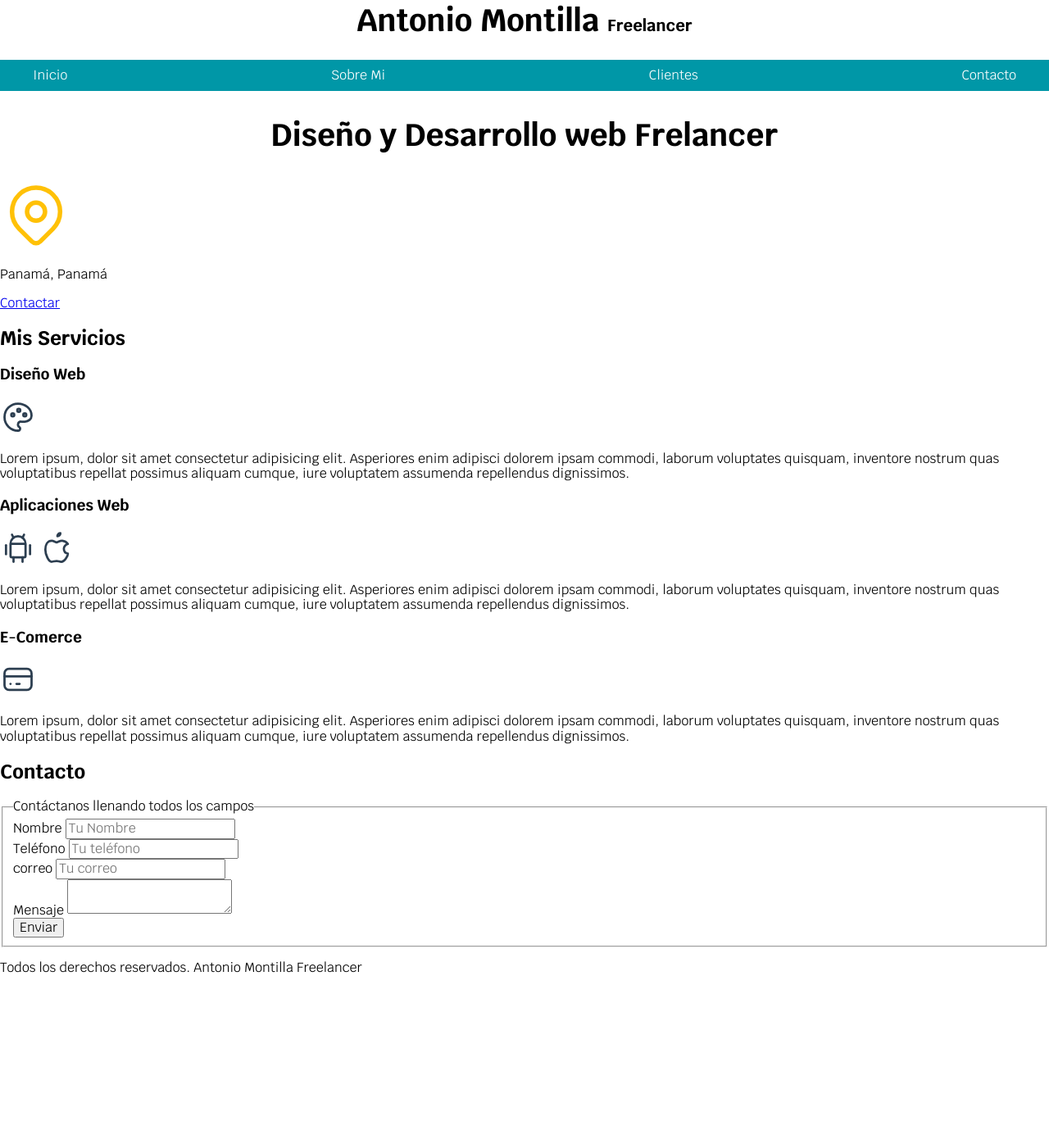
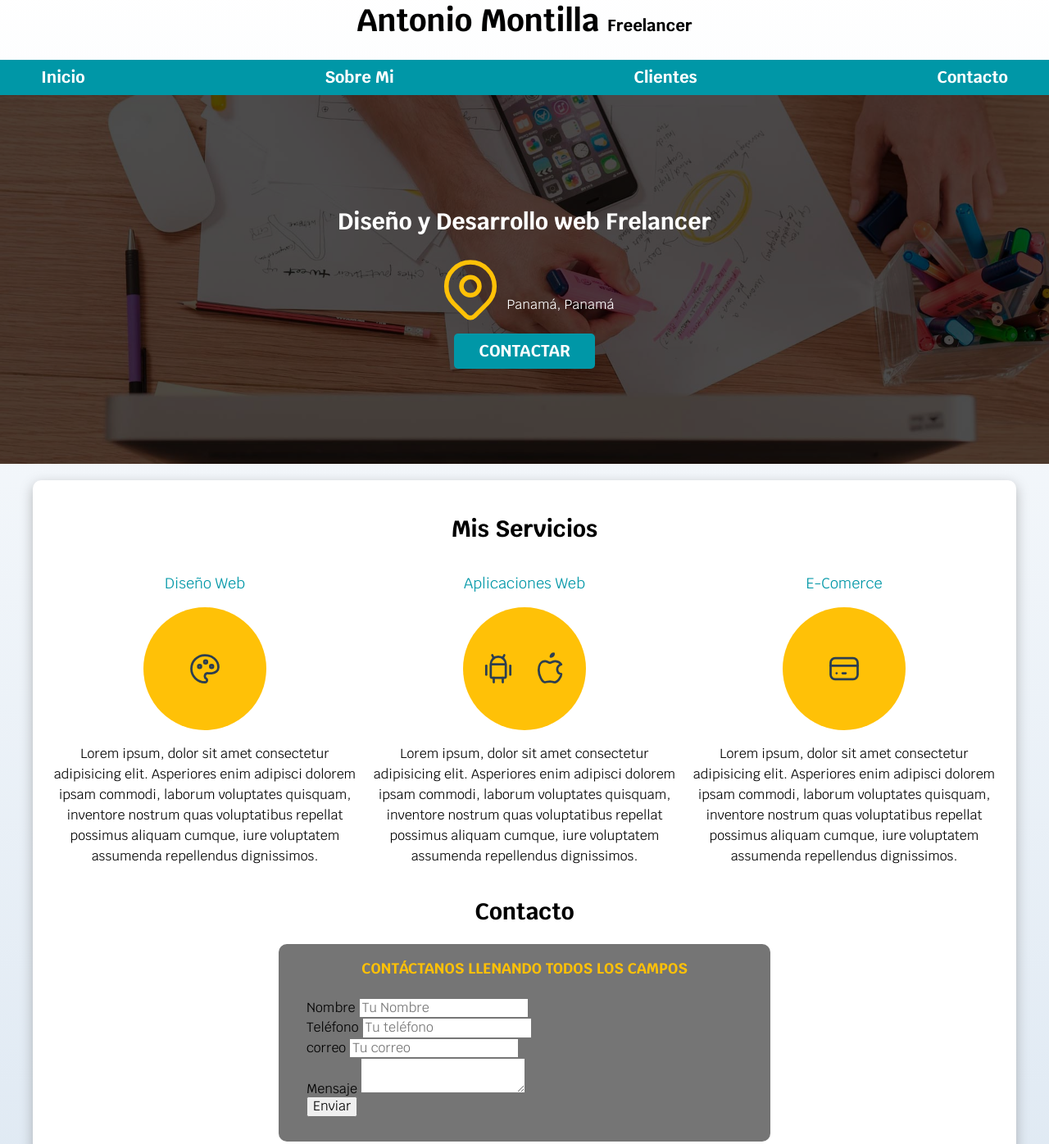
Before and after one commit to AntonioMontilla08/Freelancer, a plain HTML site: page freelancer_inicio/index.html in a window 1280 px wide. Shown: the part 22-1418 px from the top of the page at 82% size. Before the commit the page ends 1228 px from the top, so only its background shows below. Drawn offline with Linux system fonts and the light colour scheme.

Commit message:
en trabajo

```diff
--- a/freelancer_inicio/css/styles.css
+++ b/freelancer_inicio/css/styles.css
@@ -4,43 +4,195 @@
     --primario: #ffc107;
     --secundario: #0097A7;
     --gris: #757575;
+    --grisClaro: #dfe9f3;
 }
 
+/* Globales */
 html{
     font-size: 62.5%;
+    box-sizing: border-box; /* Hack Box Model */
+    }
+
+*, *:before, *:after {
+    box-sizing: inherit;
 }
 
 body{
     font-size: 16px; /* 1rem = 10px */
     font-family: "Krub", sans-serif;
+    background-image: linear-gradient(to top, var(--grisClaro) 0%, var(--blanco) 100%);
 }
 
-.titulo {
-    text-align: center;
-    font-size: 3.8rem;
-
+.contenedor {
+    max-width: 120rem;
+    margin: 0 auto;
 }
 
+.boton{
+    background-color: var(--secundario);
+    color: var(--blanco);
+    padding: 1rem 3rem;
+    margin-top: 1rem;
+    font-size: 2rem;
+    text-decoration: none;
+    text-transform: uppercase;
+    font-weight: 700;
+    border-radius: .5rem;
+    width: 90%;
+    text-align: center;
+}
+
+@media (min-width: 480px) {
+    .boton{
+        width: auto;
+    }
+}
+
+.sombra {
+    box-shadow: 0px 5px 15px 0px rgba(112,112,112,0.48);
+    background-color: var(--blanco);
+    padding: 2rem;
+    border-radius: 1rem;
+}
+
+/* Tipografia */
+h1{
+    font-size: 3.8rem;
+}
+
+h2{
+    font-size: 2.8rem;
+}
+
+h3{
+    font-size: 1.8rem;
+}
+
+h1, h2, h3 {
+    text-align: center;
+}
+
+/* Titulos */
 .titulo span {
     font-size: 2rem;
 }
 
-.contenedor {
-    width: 120rem;
-    margin: 0 auto;
-}
-
+/* Navegacion Principal */
 .nav-bg {
     background-color: var(--secundario);
 }
 
 .navegacion-principal{
-    padding: 1rem;
     display: flex;
-    justify-content: space-between;
+    flex-direction: column;
+}
+
+@media (min-width: 768px) {
+    .navegacion-principal{
+        flex-direction: row;
+        justify-content: space-between;
+    }
 }
 
 .navegacion-principal a{
+    display: block;
+    text-align: center;
     color: var(--blanco);
     text-decoration: none;
+    font-size: 2rem;
+    font-weight: 700;
+    padding: 1rem;
 }
+
+.navegacion-principal a:hover {
+    background-color: var(--primario);
+    color: var(--negro);
+}
+
+/* Hero */
+.hero {
+    background-image: url(../img/hero.jpg);
+    background-repeat: no-repeat;
+    background-size: cover;
+    height: 450px;
+    position: relative;
+    margin-bottom: 2rem;
+}
+
+.contenido-hero{
+    position: absolute;
+    background-color: rgba(0,0,0, .7); /*forma antigua*/
+    background-color: rgb(0 0 0 / 70%);
+    width: 100%;
+    height: 100%;
+    display: flex;
+    flex-direction: column;
+    align-items: center;
+    justify-content: center;
+}
+
+.contenido-hero h2, .contenido-hero p{
+    color: var(--blanco);
+}
+
+.contenido-hero .ubicacion{
+    display: flex;
+    align-items: flex-end;
+}
+
+/* Servicios */
+@media (min-width: 768px) {
+    .servicios {
+        display: grid;
+        grid-template-columns: repeat(3, 1fr);
+        column-gap: 1rem;
+    }
+}
+
+.servicio {
+ display: flex;
+ flex-direction: column;
+ align-items: center;
+}
+
+.servicio h3 {
+    color:  var(--secundario);
+    font-weight: normal;
+}
+
+.servicio p{
+    line-height: 2.5rem;
+    text-align: center;
+}
+
+.servicio .iconos {
+    height: 15rem;
+    width: 15rem;
+    background-color: var(--primario);
+    border-radius: 50%;
+    display: flex;
+    justify-content: space-evenly;
+    align-items: center;
+}
+
+/* Contacto */
+.formulario {
+    background-color: var(--gris);
+    width: min(60rem, 100%);/* Utiliza el valor más pequeño */
+    margin: 0 auto;
+    padding: 2rem;
+    border-radius: 1rem;
+}
+
+.formulario fieldset {
+    border: none;
+}
+
+.formulario legend {
+    color: var(--primario);
+    text-align: center;
+    font-size: 1.8rem;
+    text-transform: uppercase;
+    font-weight: 700;
+    margin-bottom: 2rem;
+}
--- a/freelancer_inicio/index.html
+++ b/freelancer_inicio/index.html
@@ -26,23 +26,28 @@
         </nav>
     </div>
 
-    <section>
-        <h2 class="titulo">Diseño y Desarrollo web Frelancer</h2>
+    <section class="hero">
+        <div class="contenido-hero">
+            <h2>Diseño y Desarrollo web Frelancer</h2>
+                <div class="ubicacion">
                     <svg xmlns="http://www.w3.org/2000/svg" class="icon icon-tabler icon-tabler-map-pin" width="88" height="88" viewBox="0 0 24 24" stroke-width="1.5" stroke="#FFC107" fill="none" stroke-linecap="round" stroke-linejoin="round">
                         <path stroke="none" d="M0 0h24v24H0z" fill="none"/>
                         <path d="M9 11a3 3 0 1 0 6 0a3 3 0 0 0 -6 0" />
                         <path d="M17.657 16.657l-4.243 4.243a2 2 0 0 1 -2.827 0l-4.244 -4.243a8 8 0 1 1 11.314 0z" />
                     </svg>
+                    <p>Panamá, Panamá</p>
+                </div>
 
-        <p>Panamá, Panamá</p>
-        <a href="#">Contactar</a>
+            <a class="boton" href="#">Contactar</a>
+            </div>  <!--.contenido-hero-->
     </section>
 
-    <main>
+    <main class="contenedor sombra">
         <h2>Mis Servicios</h2>
-
-        <section>
+        <div class="servicios">
+            <section class="servicio">
                 <h3>Diseño Web</h3>
+                <div class="iconos">
                     <svg xmlns="http://www.w3.org/2000/svg" class="icon icon-tabler icon-tabler-palette" width="44" height="44" viewBox="0 0 24 24" stroke-width="1.5" stroke="#2c3e50" fill="none" stroke-linecap="round" stroke-linejoin="round">
                         <path stroke="none" d="M0 0h24v24H0z" fill="none"/>
                         <path d="M12 21a9 9 0 0 1 0 -18c4.97 0 9 3.582 9 8c0 1.06 -.474 2.078 -1.318 2.828c-.844 .75 -1.989 1.172 -3.182 1.172h-2.5a2 2 0 0 0 -1 3.75a1.3 1.3 0 0 1 -1 2.25" />
@@ -50,11 +55,13 @@
                         <path d="M12.5 7.5m-1 0a1 1 0 1 0 2 0a1 1 0 1 0 -2 0" />
                         <path d="M16.5 10.5m-1 0a1 1 0 1 0 2 0a1 1 0 1 0 -2 0" />
                     </svg>
+                </div> <!--.iconos(1)-->
                 <p>Lorem ipsum, dolor sit amet consectetur adipisicing elit. Asperiores enim adipisci dolorem ipsam commodi, laborum voluptates quisquam, inventore nostrum quas voluptatibus repellat possimus aliquam cumque, iure voluptatem assumenda repellendus dignissimos.</p>
             </section>
 
-        <section>
+            <section class="servicio">
                 <h3>Aplicaciones Web</h3>
+                <div class="iconos">
                     <svg xmlns="http://www.w3.org/2000/svg" class="icon icon-tabler icon-tabler-brand-android" width="44" height="44" viewBox="0 0 24 24" stroke-width="1.5" stroke="#2c3e50" fill="none" stroke-linecap="round" stroke-linejoin="round">
                         <path stroke="none" d="M0 0h24v24H0z" fill="none"/>
                         <path d="M4 10l0 6" />
@@ -71,11 +78,13 @@
                         <path d="M8.286 7.008c-3.216 0 -4.286 3.23 -4.286 5.92c0 3.229 2.143 8.072 4.286 8.072c1.165 -.05 1.799 -.538 3.214 -.538c1.406 0 1.607 .538 3.214 .538s4.286 -3.229 4.286 -5.381c-.03 -.011 -2.649 -.434 -2.679 -3.23c-.02 -2.335 2.589 -3.179 2.679 -3.228c-1.096 -1.606 -3.162 -2.113 -3.75 -2.153c-1.535 -.12 -3.032 1.077 -3.75 1.077c-.729 0 -2.036 -1.077 -3.214 -1.077z" />
                         <path d="M12 4a2 2 0 0 0 2 -2a2 2 0 0 0 -2 2" />
                     </svg>
+                </div> <!--.iconos(2)-->
                 <p>Lorem ipsum, dolor sit amet consectetur adipisicing elit. Asperiores enim adipisci dolorem ipsam commodi, laborum voluptates quisquam, inventore nostrum quas voluptatibus repellat possimus aliquam cumque, iure voluptatem assumenda repellendus dignissimos.</p>
             </section>
 
-        <section>
+            <section class="servicio">
                 <h3>E-Comerce</h3>
+                <div class="iconos">
                     <svg xmlns="http://www.w3.org/2000/svg" class="icon icon-tabler icon-tabler-credit-card" width="44" height="44" viewBox="0 0 24 24" stroke-width="1.5" stroke="#2c3e50" fill="none" stroke-linecap="round" stroke-linejoin="round">
                         <path stroke="none" d="M0 0h24v24H0z" fill="none"/>
                         <path d="M3 5m0 3a3 3 0 0 1 3 -3h12a3 3 0 0 1 3 3v8a3 3 0 0 1 -3 3h-12a3 3 0 0 1 -3 -3z" />
@@ -83,42 +92,44 @@
                         <path d="M7 15l.01 0" />
                         <path d="M11 15l2 0" />
                     </svg>
+                </div> <!--.iconos(3)-->
                 <p>Lorem ipsum, dolor sit amet consectetur adipisicing elit. Asperiores enim adipisci dolorem ipsam commodi, laborum voluptates quisquam, inventore nostrum quas voluptatibus repellat possimus aliquam cumque, iure voluptatem assumenda repellendus dignissimos.</p>
             </section>
-    </main>
+        </div> <!--.servicios-->
 
         <section>
             <h2>Contacto</h2>
-
-        <form action="">
+            <form class="formulario" action="">
                 <fieldset>
                     <legend>Contáctanos llenando todos los campos</legend>
-                <div>
+                    <div class="contenedor-campos">
+                        <div class="campo">
                             <label for="">Nombre</label>
                             <input type="text" placeholder="Tu Nombre">
                         </div>
 
-                <div>
+                        <div class="campo">
                             <label for="">Teléfono</label>
                             <input type="tel" placeholder="Tu teléfono">
                         </div>
 
-                <div>
+                        <div class="campo">
                             <label for="">correo</label>
                             <input type="email" placeholder="Tu correo">
                         </div>
 
-                <div>
+                        <div class="campo">
                             <label for="">Mensaje</label>
                             <textarea name="" id=""></textarea>
                         </div>
-
+                    </div> <!--.contenedor-campos-->
                     <div>
                         <input type="submit" value="Enviar">
                     </div>
                 </fieldset>
             </form>
         </section>
+    </main>
 
     <footer>
         <p>Todos los derechos reservados. Antonio Montilla Freelancer</p>
```
Lines whose indentation alone changed are shown as unchanged.
